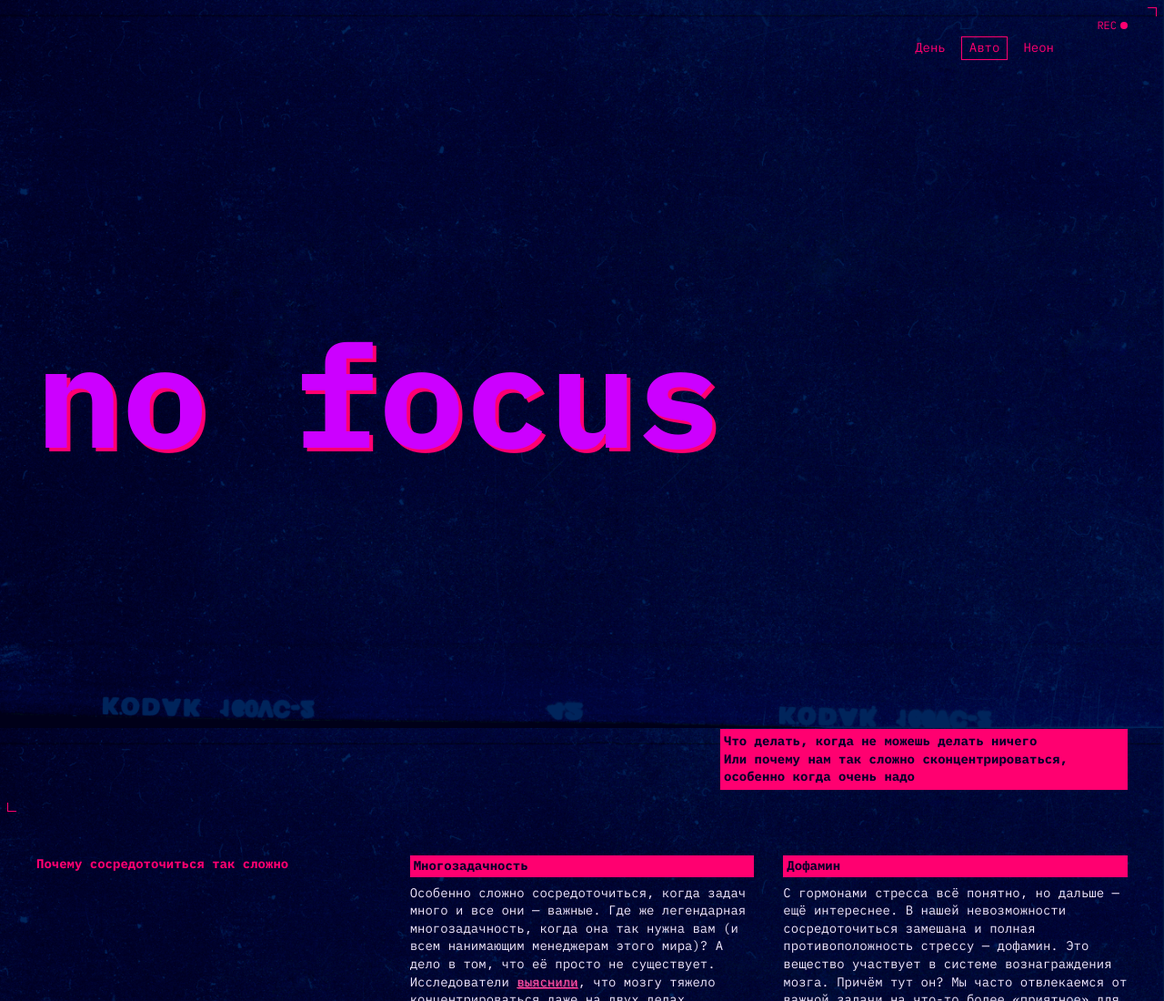
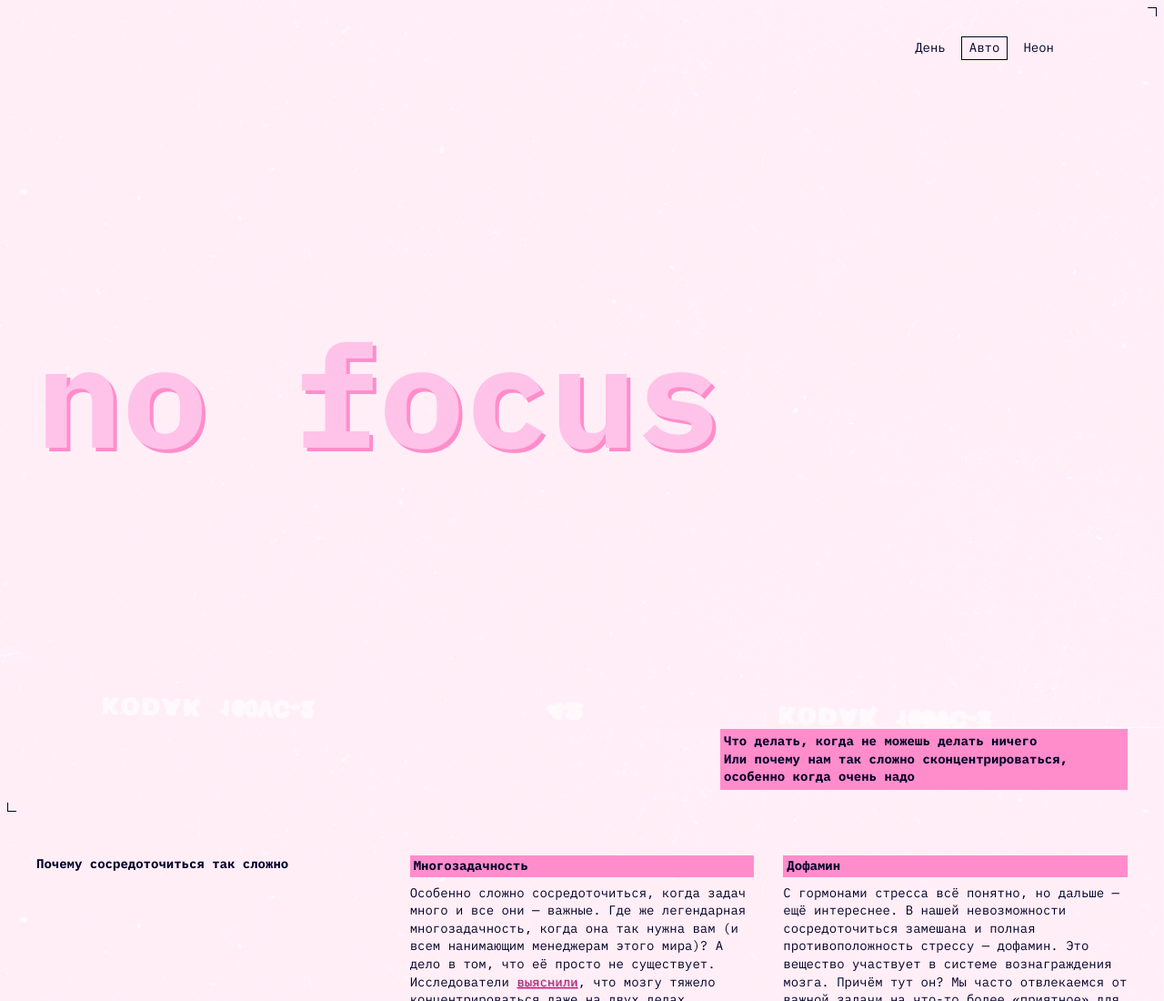
Before and after one commit to 95yztrnwt5-bit/slozhno-sosredotochitsya-ad, a plain HTML site: page index.html in a window 1280 px wide. Shown: the top 1100 px of the page at 91% size. Drawn offline with Linux system fonts and the light colour scheme; files whose address does not match are found by name.

Commit message:
Update light.css

```diff
--- a/styles/light.css
+++ b/styles/light.css
@@ -1,16 +1,36 @@
 /*
-  Специально для светлой темы при наличии класса.
-  Здесь окажутся стили, которые нужно переопределить принудительно,
-  переключая тему
+  Светлая тема: принудительная (класс) и по настройкам системы.
+  Переменные дублируются дважды — для класса и для медиафичи.
 */
 
 :root.theme-light {
-  /* сохраните этот селектор в приведённом виде.
-    Так стили написанные ниже будут иметь больший вес,
-    чем стили в медиазапросе предпочтений пользователя
-  */
+  --page-background-color: #ffeef8;
+  --page-background-image: url('../images/cover-image-light.png');
+  --text-color: #000029;
+  --heading-color: #000029;
+  --accent-color: #ff8dcb;
+  --main-title-color: #ffc2e8;
+  --link-color: #9b1e68;
+  --link-shadow-color: rgb(255 141 203 / 90%);
+  --corner-color: #000029;
+  --theme-button-color: #000029;
+  --theme-button-hover-border-color: rgb(0 0 41 / 40%);
+  --rec-display: none;
 }
 
-.theme-light .page {
-  /* Вам также нужно будет написать ряд подобных селекторов */
+@media (prefers-color-scheme: light) {
+  :root {
+    --page-background-color: #ffeef8;
+    --page-background-image: url('../images/cover-image-light.png');
+    --text-color: #000029;
+    --heading-color: #000029;
+    --accent-color: #ff8dcb;
+    --main-title-color: #ffc2e8;
+    --link-color: #9b1e68;
+    --link-shadow-color: rgb(255 141 203 / 90%);
+    --corner-color: #000029;
+    --theme-button-color: #000029;
+    --theme-button-hover-border-color: rgb(0 0 41 / 40%);
+    --rec-display: none;
+  }
 }
```
